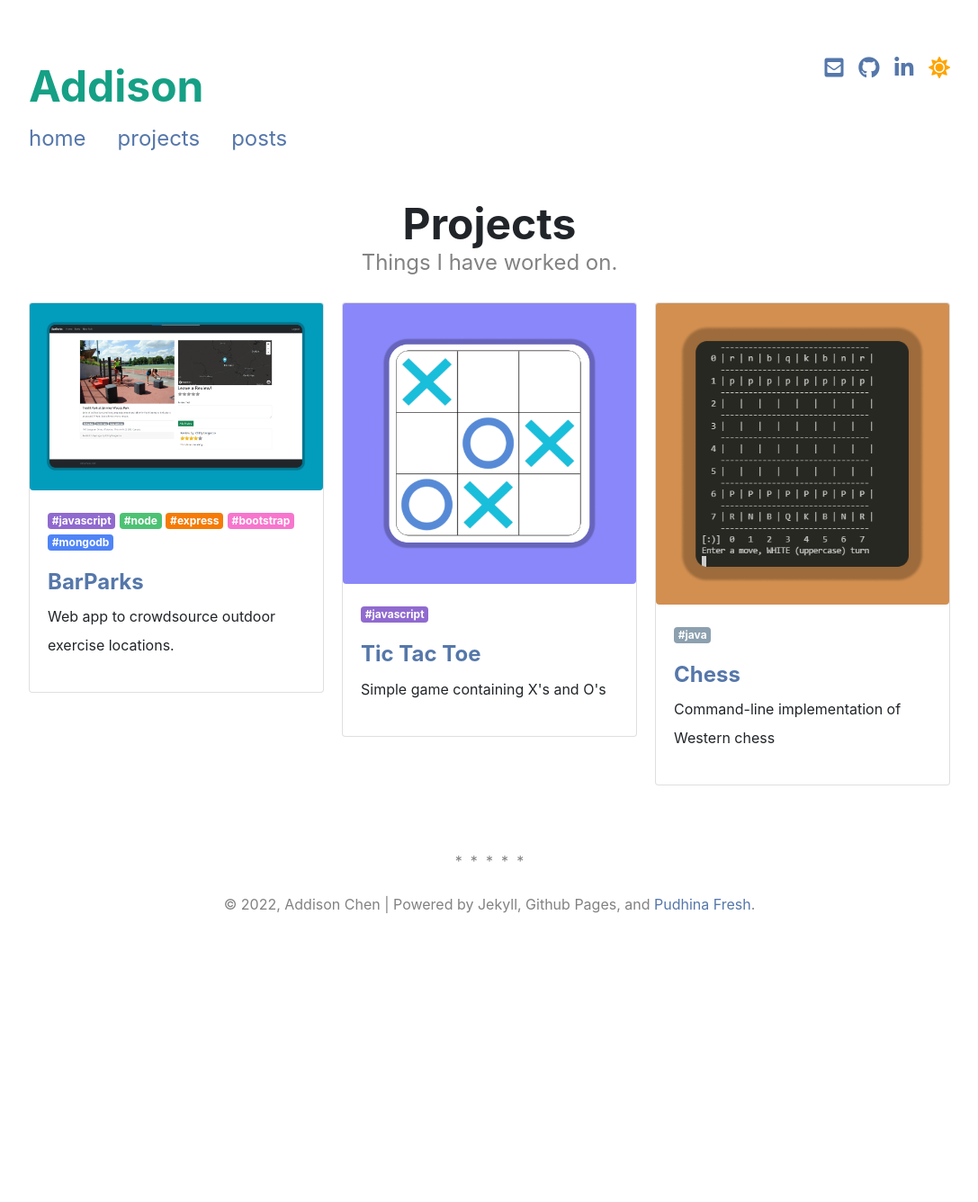
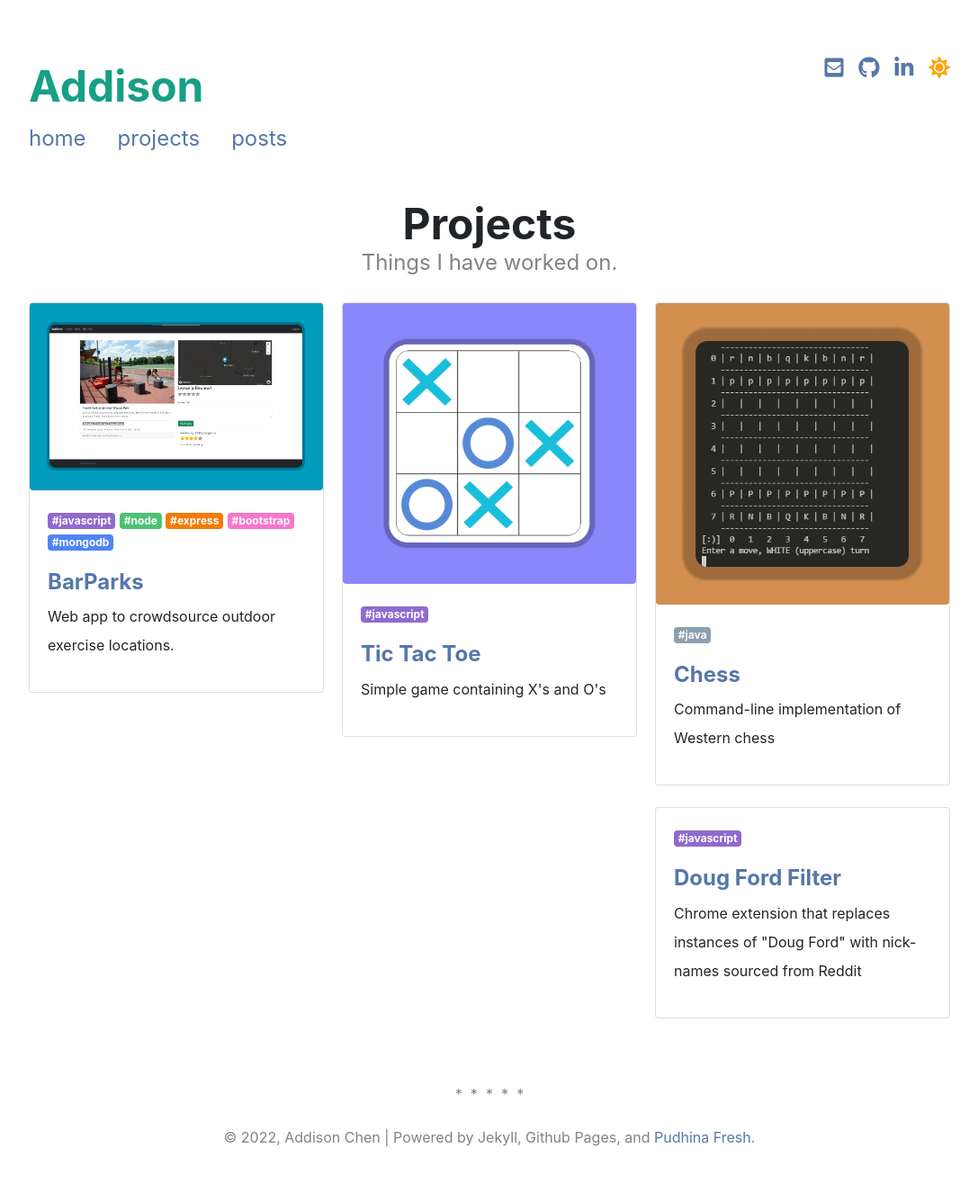
Before and after one commit to addison-ch/addison-ch.github.io, a Jekyll site: the page built from pages/projects.html, in a window 1280 px wide. Shown: the whole page at 90% size, without its empty margins (96-1183 px from the left). Built offline with Jekyll 4.4.1, drawn with Linux system fonts in a browser that asks for light colours; nearby versions of some CDN libraries; a style sheet for code colours, icons or effects is not loaded; before the commit the page ends 1077 px from its top, so only the background shows below that.

Commit message:
add new project

```diff
--- a/_data/projects.yml
+++ b/_data/projects.yml
@@ -33,3 +33,14 @@
     <a href="https://github.com/addison-ch/chess-game" target="_blank" class="btn btn-dark mb-1"><i class="fas fa-code-branch"></i> &nbsp Repository</a>
 
   tags: [java]
+
+- name: Doug Ford Filter
+  id: p4
+  img_src:
+  description_less: Chrome extension that replaces instances of "Doug Ford" with nick-names sourced from Reddit
+  description_more: >
+    <p>Lorem ipsum dolor sit amet, consectetur adipiscing elit.</p>
+  action_buttons: >
+    <a href="https://github.com/addison-ch/doug-ford-filter" target="_blank" class="btn btn-dark mb-1"><i class="fas fa-code-branch"></i> &nbsp Repository</a>
+
+  tags: [javascript]
```
Also changed, not shown: index.md (+2 -4 lines), .github/FUNDING.yml, 1 other file.
